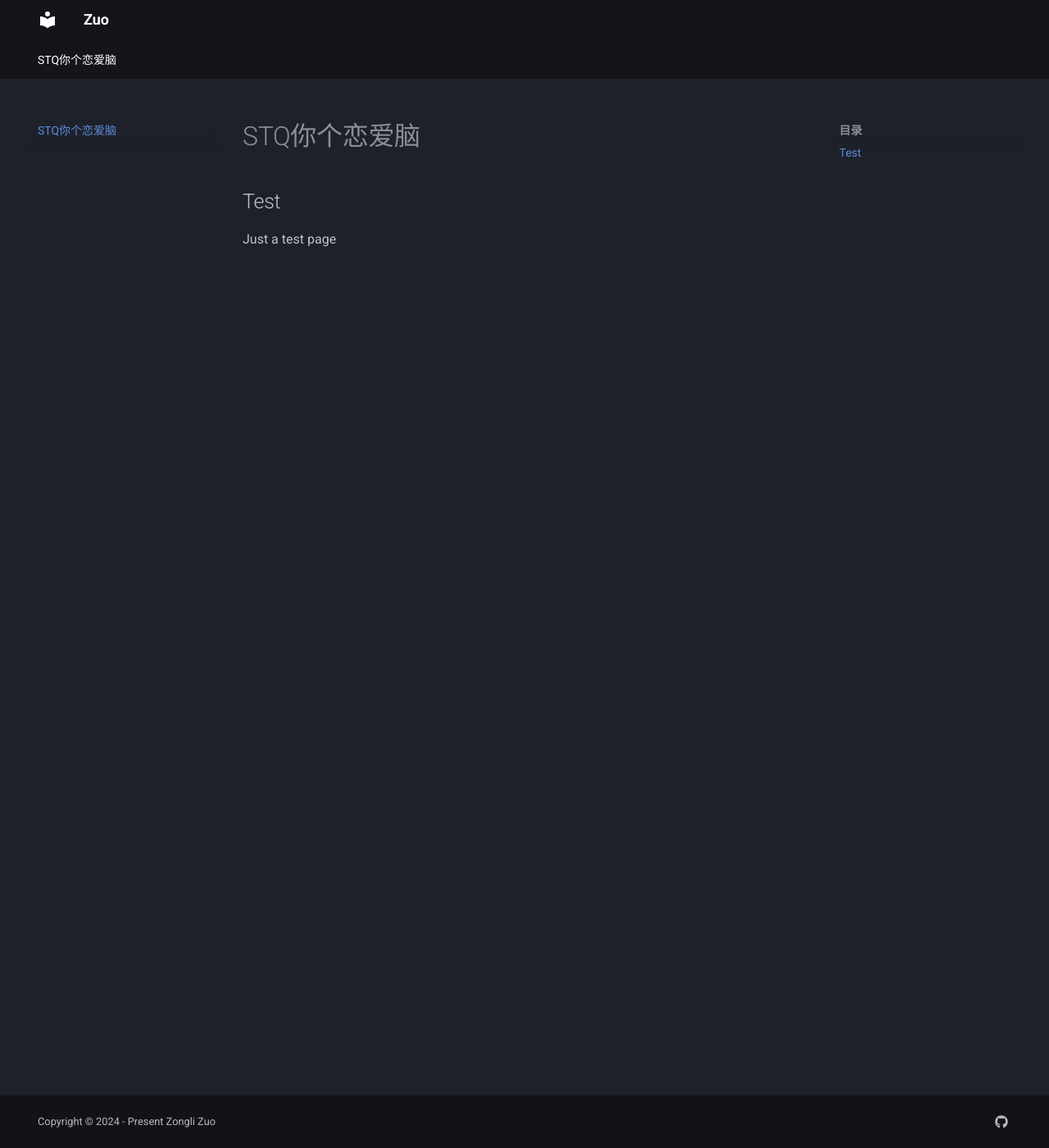
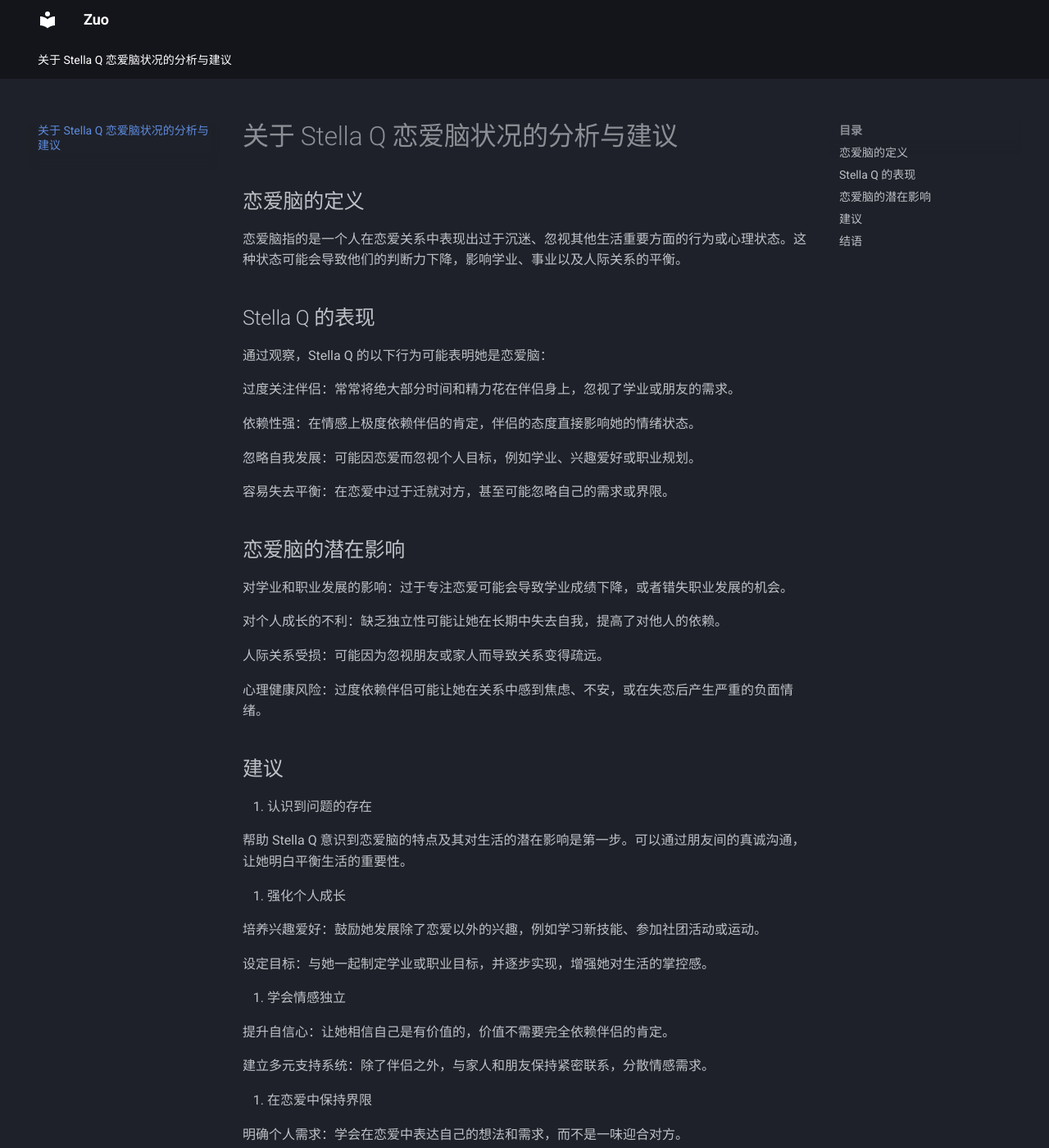
Before and after one commit to Zuozongli/zuozongli.github.io, an MkDocs documentation site: the page built from docs/index.md, in a window 1280 px wide and 1400 px high. Shown: the whole window at 82% size. Built offline with MkDocs 1.6.1 and Material for MkDocs 9.7.7, drawn with Linux system fonts in a browser that asks for light colours; some of the changed text lies outside the part shown.

Commit message:
stq update

```diff
--- a/docs/index.md
+++ b/docs/index.md
@@ -1,5 +1,63 @@
-# STQ你个恋爱脑
+# 关于 Stella Q 恋爱脑状况的分析与建议
 
-## Test
+## 恋爱脑的定义
 
-Just a test page
+恋爱脑指的是一个人在恋爱关系中表现出过于沉迷、忽视其他生活重要方面的行为或心理状态。这种状态可能会导致他们的判断力下降，影响学业、事业以及人际关系的平衡。
+
+## Stella Q 的表现
+
+通过观察，Stella Q 的以下行为可能表明她是恋爱脑：
+
+过度关注伴侣：常常将绝大部分时间和精力花在伴侣身上，忽视了学业或朋友的需求。
+
+依赖性强：在情感上极度依赖伴侣的肯定，伴侣的态度直接影响她的情绪状态。
+
+忽略自我发展：可能因恋爱而忽视个人目标，例如学业、兴趣爱好或职业规划。
+
+容易失去平衡：在恋爱中过于迁就对方，甚至可能忽略自己的需求或界限。
+
+## 恋爱脑的潜在影响
+
+对学业和职业发展的影响：过于专注恋爱可能会导致学业成绩下降，或者错失职业发展的机会。
+
+对个人成长的不利：缺乏独立性可能让她在长期中失去自我，提高了对他人的依赖。
+
+人际关系受损：可能因为忽视朋友或家人而导致关系变得疏远。
+
+心理健康风险：过度依赖伴侣可能让她在关系中感到焦虑、不安，或在失恋后产生严重的负面情绪。
+
+## 建议
+
+1. 认识到问题的存在
+
+帮助 Stella Q 意识到恋爱脑的特点及其对生活的潜在影响是第一步。可以通过朋友间的真诚沟通，让她明白平衡生活的重要性。
+
+2. 强化个人成长
+
+培养兴趣爱好：鼓励她发展除了恋爱以外的兴趣，例如学习新技能、参加社团活动或运动。
+
+设定目标：与她一起制定学业或职业目标，并逐步实现，增强她对生活的掌控感。
+
+3. 学会情感独立
+
+提升自信心：让她相信自己是有价值的，价值不需要完全依赖伴侣的肯定。
+
+建立多元支持系统：除了伴侣之外，与家人和朋友保持紧密联系，分散情感需求。
+
+4. 在恋爱中保持界限
+
+明确个人需求：学会在恋爱中表达自己的想法和需求，而不是一味迎合对方。
+
+分配时间精力：合理安排时间，保证恋爱不会侵占其他重要事务的优先级。
+
+5. 面对失恋的准备
+
+如果恋爱关系结束，教会她如何接受和处理失恋：
+
+接纳失落感：承认情感中的痛苦是正常的。
+
+向前看：利用时间去反思这段关系，汲取经验而不是陷入自责。
+
+## 结语
+
+恋爱是生活的一部分，但不能成为生活的全部。希望 Stella Q 能够通过平衡情感与生活的各个方面，实现个人的全面发展。如果需要，可以邀请心理咨询师帮助她更深刻地认识自己并提供专业指导。
```
